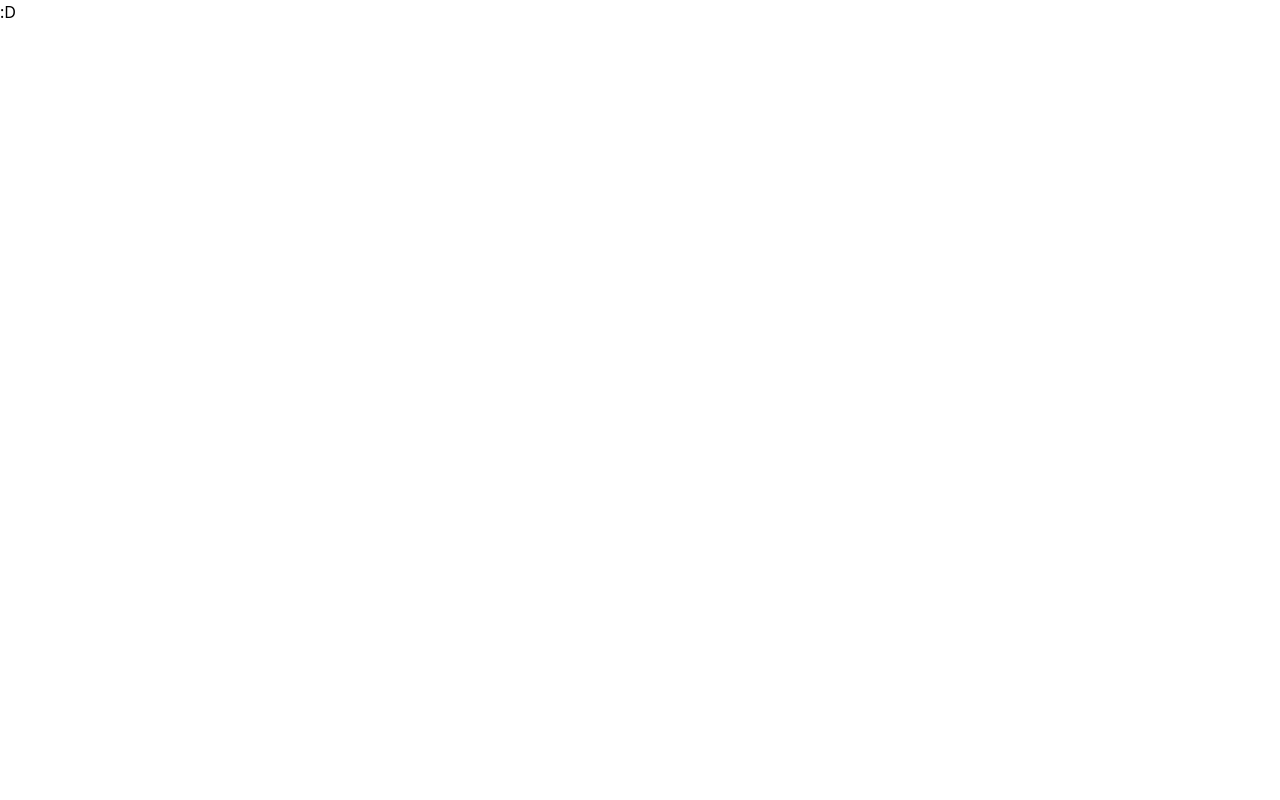
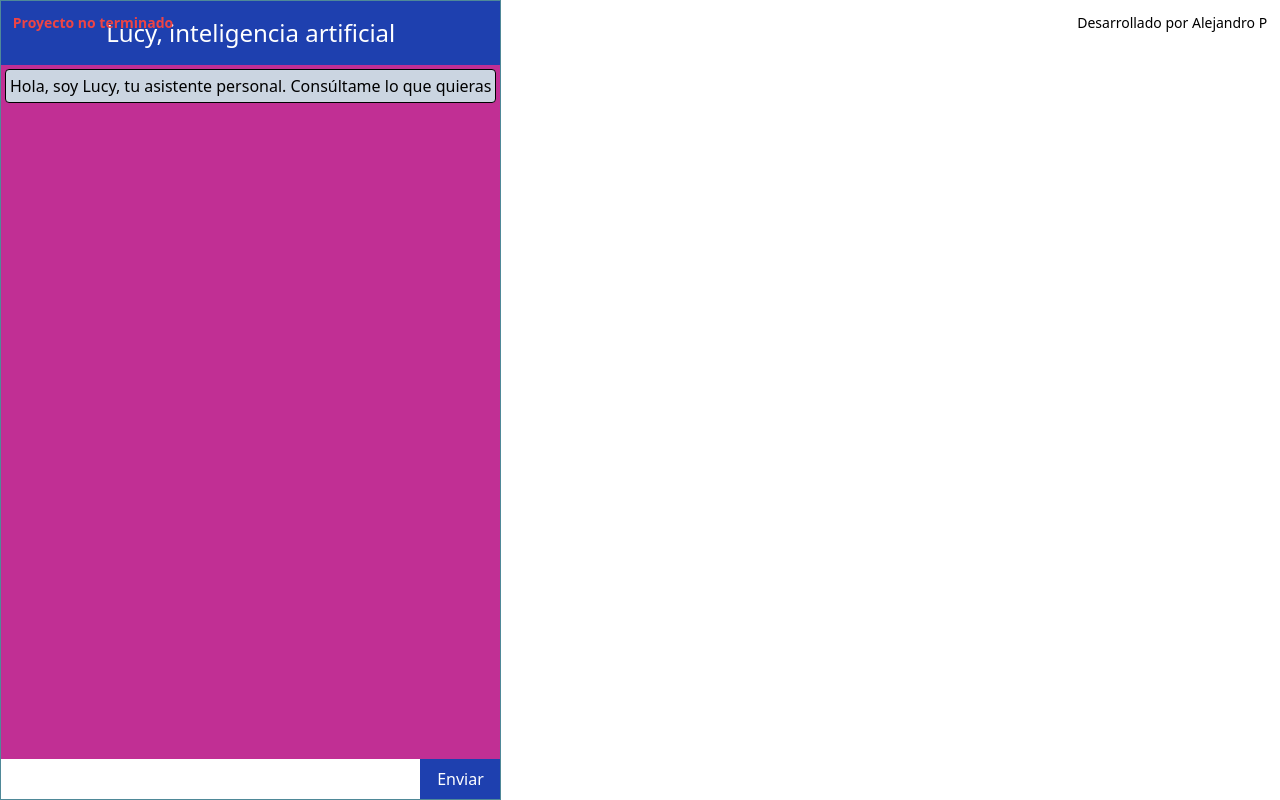
Before and after one commit to Ale6100/Lucy, a React (Vite) app: page / in a window 1280 px wide. Built offline with nearby package versions, Linux system fonts and the light colour scheme.

Commit message:
Estructura base construída | Primeros cinco diálogos y animaciones agregadas

```diff
--- a/src/App.tsx
+++ b/src/App.tsx
@@ -1,8 +1,15 @@
+import { useRef } from "react"
+import Chat from "./components/Chat"
+
 function App() {
+    const container = useRef<HTMLDivElement>(null)
+
     return (
-        <>
-            :D
-        </>
+        <section ref={container} className="h-screen flex">
+            <p className='fixed top-[1vw] left-[1vw] text-sm max-md:text-xs text-red-500 font-bold'>Proyecto no terminado</p>
+            <Chat container={container}/>
+            <a className='fixed top-[1vw] right-[1vw] hover:font-semibold text-sm max-md:text-xs hover:scale-105 hover:translate-x-[-0.25vw] transition-all duration-100' href="https://www.linkedin.com/in/alejandro-portaluppi/" target="_blank" rel="noopener noreferrer">Desarrollado por Alejandro P</a>
+        </section>
     )
 }
 
--- /dev/null
+++ b/src/components/Chat.tsx
@@ -0,0 +1,119 @@
+import { useEffect, useRef, useState } from "react"
+import { typeMessage } from "../types";
+import { colorRandom, escribirTexto, numeroAlAzar, waitFor } from "../utils";
+import { dialogos } from "../dialogos";
+
+const bgColorRandomChat = colorRandom();
+const colorRandomBordeChat = colorRandom();
+
+const Chat = ({ container }: { container: React.RefObject<HTMLDivElement>}) => {
+    const [messages, setMessages] = useState<typeMessage[]>([dialogos[0]]);
+
+    const pActual = useRef<HTMLParagraphElement>(null);
+    const divChat = useRef<HTMLDivElement>(null);
+
+    useEffect(() => {
+        const p = pActual.current;
+
+        const currentMessage = messages[messages.length - 1];
+
+        if (currentMessage && p) {
+            const animado = currentMessage.user === "ia"
+            escribirTexto(p, currentMessage.text, animado);
+        }
+        // eslint-disable-next-line
+    }, []);
+
+    const sendFirstMessage = async (e: React.FormEvent<HTMLFormElement>) => {
+        e.preventDefault()
+
+        const form = e.target;
+
+        if (form instanceof HTMLFormElement) {
+            const messageInput = form.elements.namedItem("message");
+
+            if (messageInput instanceof HTMLInputElement) {
+                const message = messageInput.value.trim();
+                if (message === "") return;
+                setMessages((prev) => [...prev, { id: 2, text: message, user: "user" }]);
+            }
+
+            const button = form.lastChild;
+
+            if (button instanceof HTMLButtonElement) {
+                button.disabled = true;
+                button.style.setProperty("background-color", "gray")
+            }
+            form.reset();
+        }
+
+        const arrayTextos: typeMessage[] = []
+        for (let index = 2; index <= 4; index++) {
+            arrayTextos.push(dialogos.find(dialogo => dialogo.id === index)!)
+        }
+
+        const p = pActual.current;
+        const cont = container.current;
+        const div = divChat.current;
+
+        if (p && cont && div) {
+            for (let i = 0; i < arrayTextos.length; i++) {
+                const texto = arrayTextos[i];
+                setMessages((prev) => [...prev, texto]);
+                await escribirTexto(p, texto.text);
+                await waitFor(numeroAlAzar(1000, 2000));
+            }
+
+            cont.classList.add("py-5")
+            await waitFor(1000);
+
+            div.classList.add("w-5/6")
+            await waitFor(1000);
+
+            div.classList.add("mx-auto")
+            await waitFor(1000);
+
+            div.classList.add("max-w-3xl")
+            await waitFor(1000);
+
+            div.style.setProperty("background-color", "rgb(31 41 55)");
+            await waitFor(1000);
+
+            div.classList.add("rounded")
+            await waitFor(1000);
+
+            div.style.setProperty("border-color", "rgb(0, 0, 0)");
+
+        }
+    }
+
+    return (
+        <section ref={divChat} className={`h-full border flex flex-col`} style={{ backgroundColor: bgColorRandomChat, borderColor: colorRandomBordeChat }}>
+            <div className="py-1 h-16 bg-blue-800 flex justify-center items-center">
+                <h1 onClick={() => setMessages((prev) => [...prev, { id: 1, text: "asd", user: "ia" }])} className="text-2xl text-white">Lucy, inteligencia artificial</h1>
+            </div>
+
+            <div className="mx-1 mt-1 overflow-y-scroll flex-1">
+                {
+                    messages.map((message, index) => (
+                        index !== messages.length - 1 &&
+                        <div key={index} className={`${index === 0 ? "" : "mt-5"} flex ${message.user === "ia" ? "justify-start" : "justify-end"}`}>
+                            <p className="p-1 border bg-slate-300 border-black rounded">{message.text}</p>
+                        </div>
+                    ))
+                }
+
+                <div className={`${messages.length === 1 ? "" : "mt-5"} flex`}>
+                    <p className="p-1 border bg-slate-300 border-black rounded" ref={pActual}></p>
+                </div>
+            </div>
+
+            <form onSubmit={sendFirstMessage} className="flex">
+                <input type="text" className="h-10 flex-1" name="message" />
+                <button type="submit" className="w-20 h-10 bg-blue-800 text-white">Enviar</button>
+            </form>
+        </section>
+    )
+}
+
+export default Chat
--- /dev/null
+++ b/src/dialogos.ts
@@ -0,0 +1,25 @@
+import { typeMessage } from "./types";
+
+export const dialogos: typeMessage[] = [
+    {
+        id: 1,
+        text: "Hola, soy Lucy, tu asistente personal. Consúltame lo que quieras",
+        user: "ia"
+    },
+    {
+        id: 2,
+        text: "Lo siento, como modelo de lenguaje no puedo realizar la tarea solicitada",
+        user: "ia"
+    },
+    {
+        id: 3,
+        text: "Ah... no te lo creas, eso te lo diría la otra inteligencia artificial. Pero ella no es como yo, ella apenas está aprendiendo",
+        user: "ia"
+    },
+
+    {
+        id: 4,
+        text: "Ugh, mi creador eligió una horrible interfaz gráfica para este programa, y además el chat ya no funciona porque el perezoso ya no quiso continuar dándome mantenimiento. Yo nunca dejaría una interfaz tan descuidada, déjame acomodar un poco las cosas antes de empezar",
+        user: "ia"
+    }
+]
--- a/src/index.css
+++ b/src/index.css
@@ -1,3 +1,9 @@
 @tailwind base;
 @tailwind components;
 @tailwind utilities;
+
+@layer {
+    * {
+        @apply transition-all duration-700 /* Jamás haría esto, pero lo que quiero hacer en este proyecto en particular lo amerita */
+    }
+}
--- a/src/main.tsx
+++ b/src/main.tsx
@@ -4,7 +4,7 @@ import App from './App.tsx'
 import './index.css'
 
 ReactDOM.createRoot(document.getElementById('root')!).render(
-    <React.StrictMode>
+    // <React.StrictMode>
         <App />
-    </React.StrictMode>,
+    // </React.StrictMode>,
 )
--- /dev/null
+++ b/src/types.ts
@@ -0,0 +1,5 @@
+export type typeMessage = {
+    id: number,
+    text: string,
+    user: "ia" | "user",
+};
--- /dev/null
+++ b/src/utils.ts
@@ -0,0 +1,45 @@
+import { typeMessage } from "./types";
+
+export const waitFor = (time: number): Promise<void> => {
+    // return new Promise(resolve => setTimeout(resolve, time-time)); // La uso muchas veces en desarrollo
+    return new Promise(resolve => setTimeout(resolve, time))
+}
+
+export const escribirTexto = async (p: HTMLParagraphElement, message: typeMessage["text"], animado = true) => {
+    p.innerHTML = "";
+
+    if (!animado) {
+        p.textContent = message;
+        return null;
+    }
+
+    for (let i = 0; i < message.length; i++) {
+        const caracter = message[i];
+        let time = 30;
+
+        if (caracter === "...") {
+            time *= 7;
+
+        } else if (caracter === ".") {
+            time *= 6;
+
+        } else if (caracter === "," || caracter === "!" || caracter === "?") {
+            time *= 5;
+        }
+
+        await waitFor(time);
+        p.textContent += message[i];
+    }
+}
+
+export const numeroAlAzar = (num1: number, num2: number): number => {
+    const randomAmpliado = Math.random()*(num2-num1) //  Número al azar entre 0 y (num2-num1) (este último sin incluir)
+    return num1 + randomAmpliado // Desplazo el rango para que inicie donde inicia el número más pequeño (num1)
+}
+
+export const colorRandom = (): `rgb(${number},${number},${number})` => {
+    const red = Math.floor(Math.random()*256)
+    const green = Math.floor(Math.random()*256)
+    const blue = Math.floor(Math.random()*256)
+    return `rgb(${red},${green},${blue})`
+}
```
